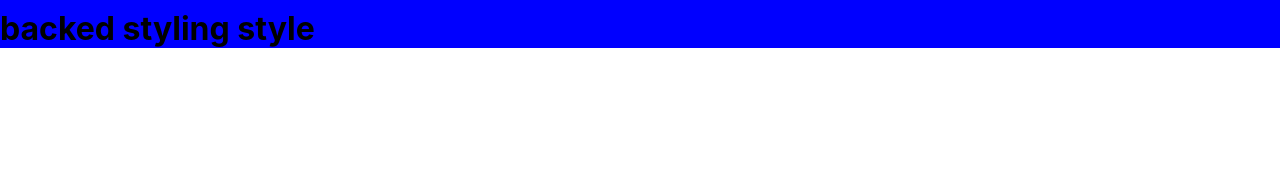
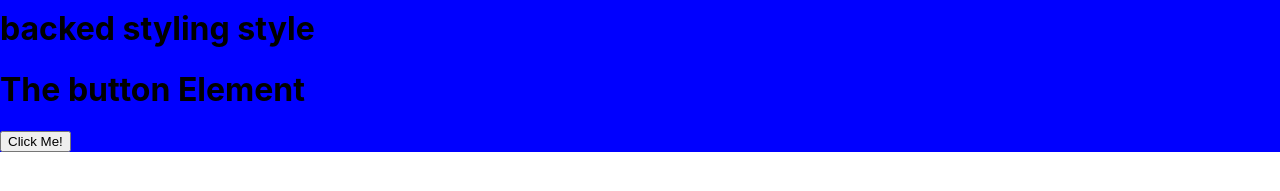
Before and after one commit to kimgri/blog-frontend, a React (Create React App) app: page / in a window 1280 px wide. Shown: the part 375-566 px from the top of the page. Built offline with nearby package versions, Linux system fonts and the light colour scheme; no server answers.

Commit message:
button test

```diff
--- a/src/index.js
+++ b/src/index.js
@@ -26,6 +26,13 @@ ReactDOM.render(
       <div>
         <h1 style={{backgroundColor: "blue"}}>backed styling style</h1>
        </div>
+       <div>
+       <h1>The button Element</h1>
+          <button type="button" onclick="location.href='https://google.com';">Click Me!</button>
+       </div>
+
+
+
     </div>
 
   </React.StrictMode>,
```
